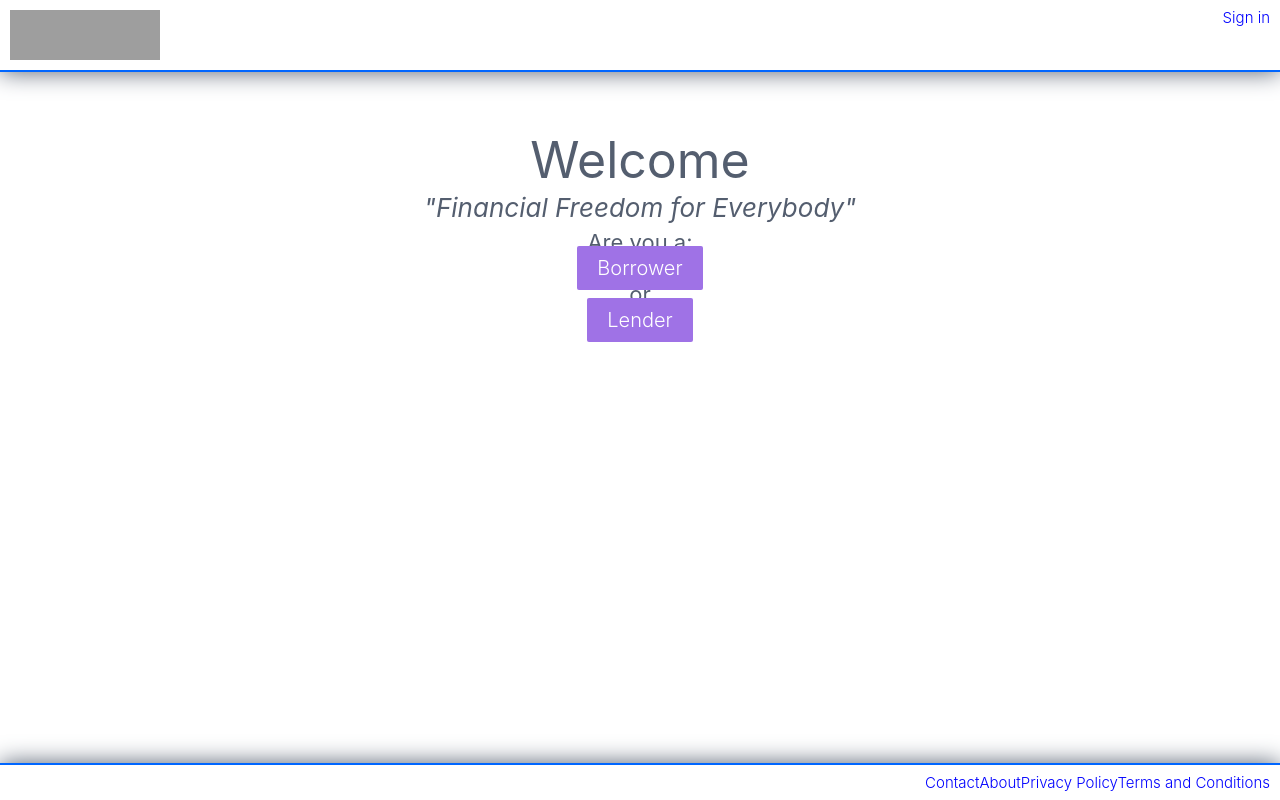
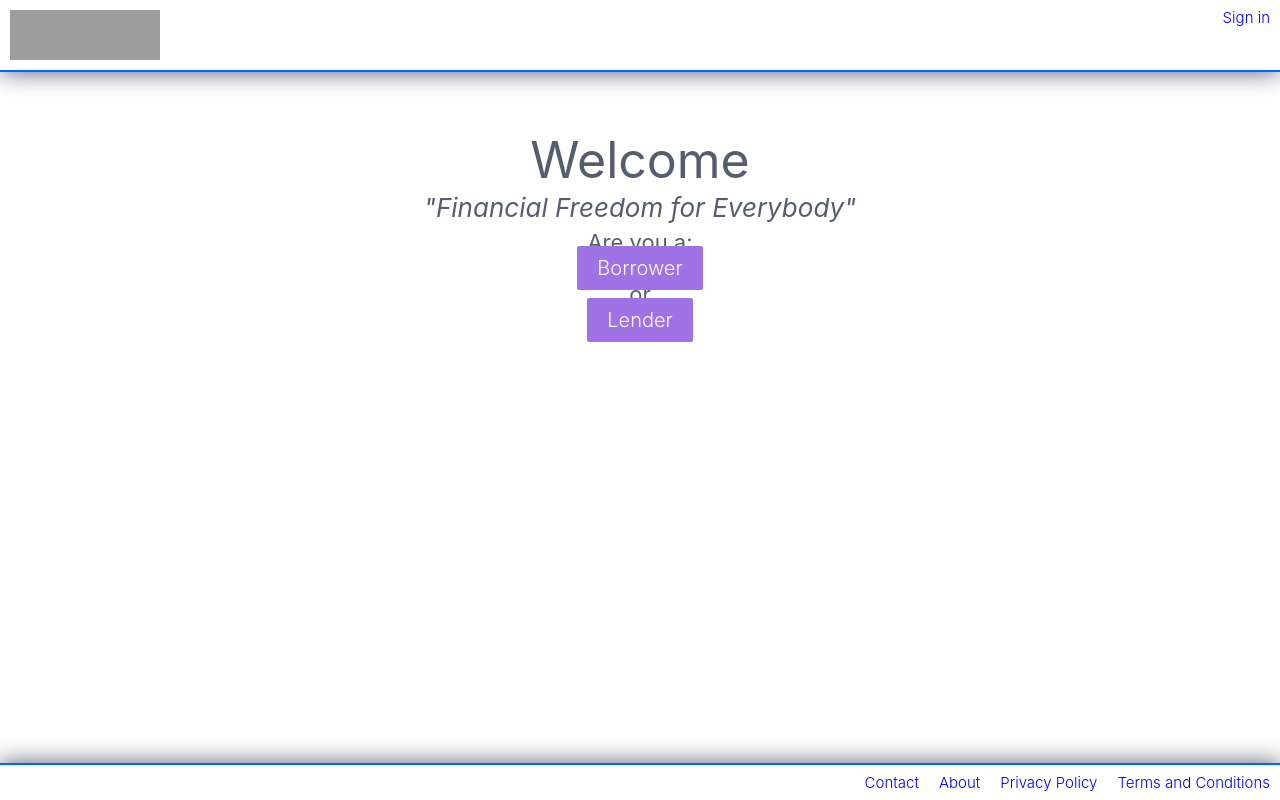
Before and after one commit to Daneolog/Inspeee, an Angular app: page /home in a window 1280 px wide. Built offline with nearby package versions, Linux system fonts and the light colour scheme; grey boxes are pictures that could not be loaded.

Commit message:
little fix

```diff
--- a/src/app/app.component.scss
+++ b/src/app/app.component.scss
@@ -22,6 +22,10 @@ nav {
 
 .navRight {
   float: right;
+
+  & > a {
+    margin-left: 20px;
+  }
 }
 
 .bottomNav {
```
